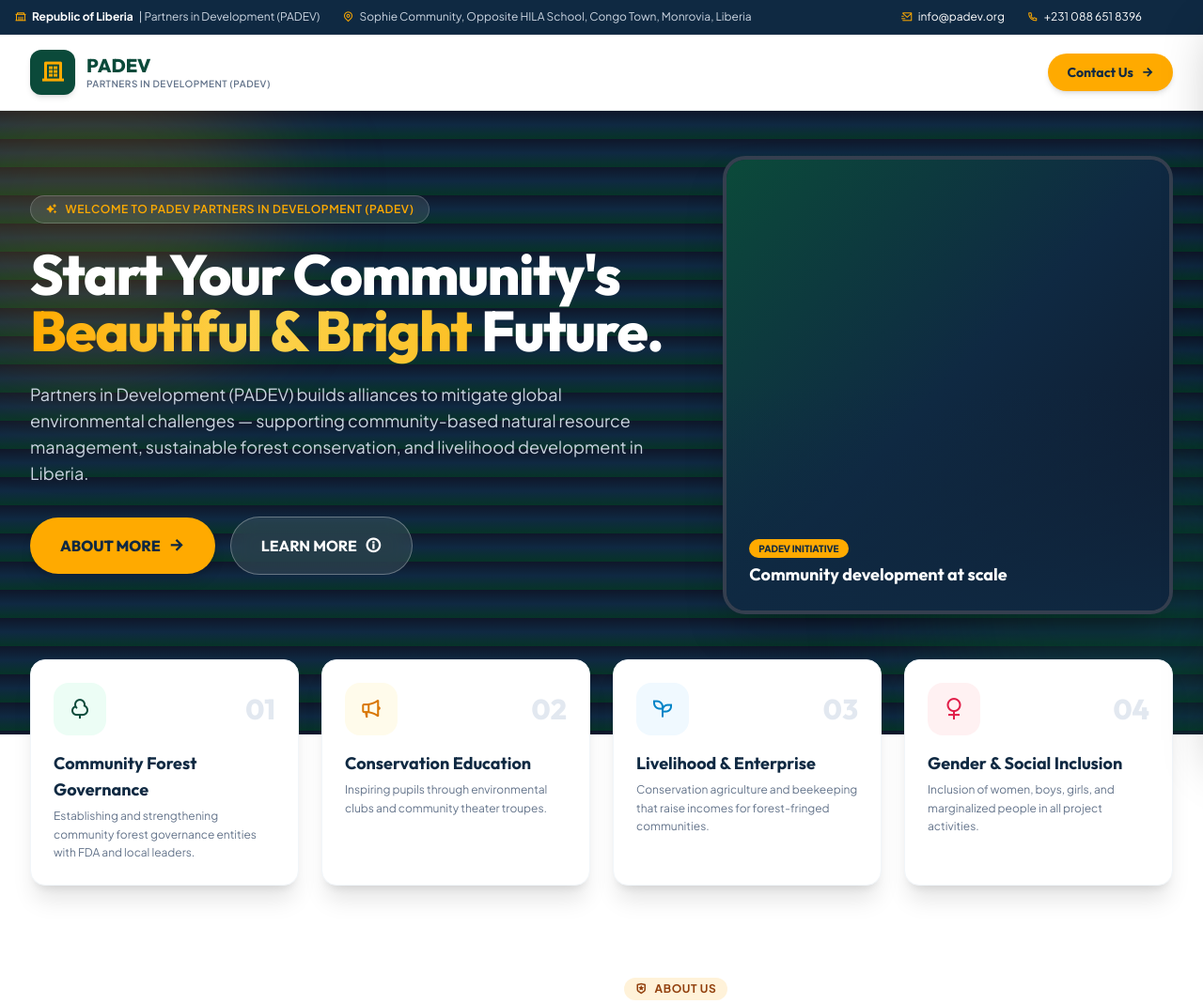
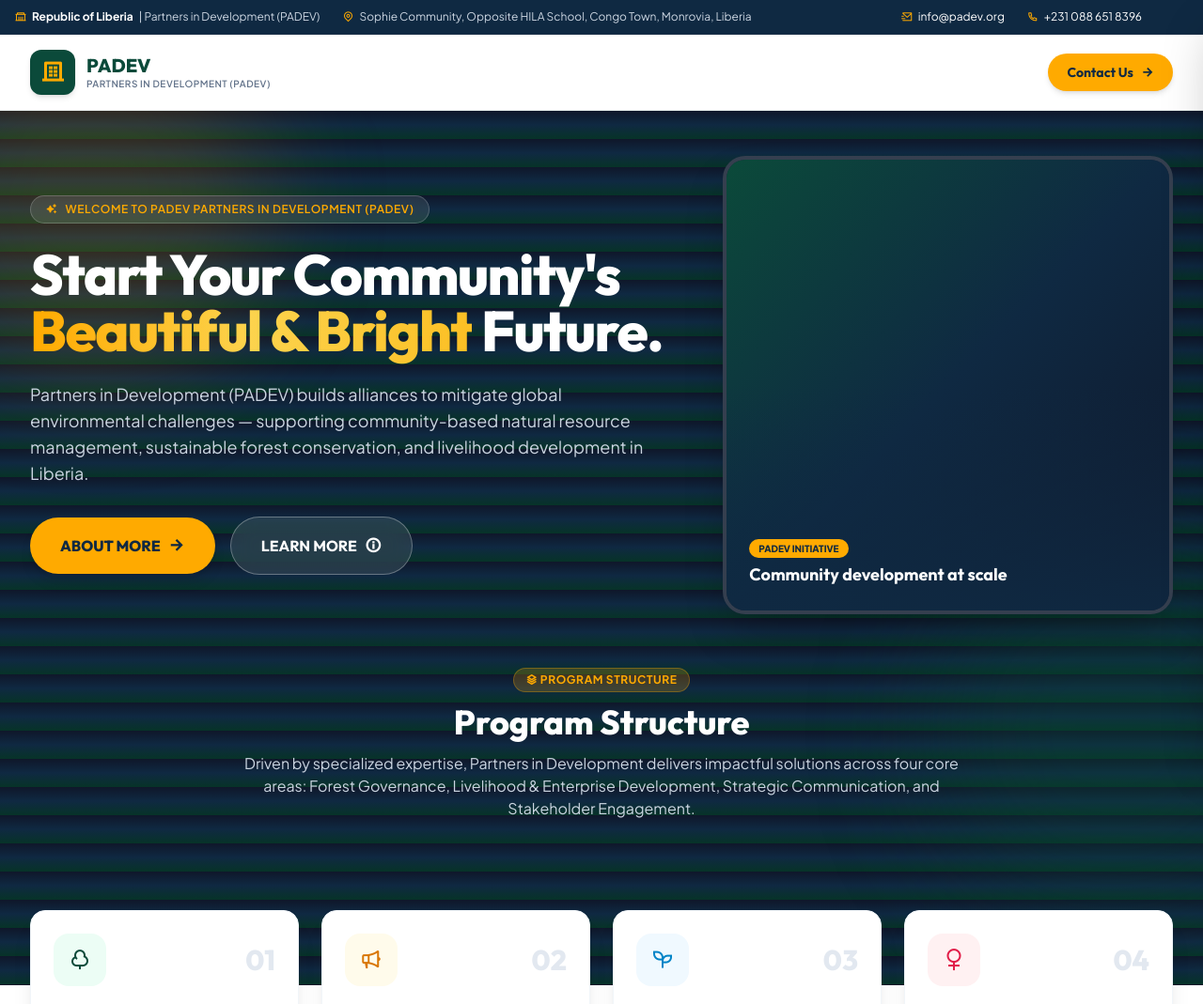
Before and after one commit to kingrichlue5-source/PADEV, a Django app: page / in a window 1280 px wide. Shown: the top 1069 px of the page at 94% size. Run offline with Django 5.2, Linux system fonts and the light colour scheme; data comes from the database, SQL or seed files in the repository; data that the repository does not hold is empty; some libraries are stand-ins or nearby versions.

Commit message:
add Program Structure section heading and show all programmes on homepage

```diff
--- a/core/views.py
+++ b/core/views.py
@@ -56,7 +56,9 @@ class HomeView(TemplateView):
         context['program_structure'] = structure_cards
         context['program_structure_cols'] = _structure_grid_cols(len(structure_cards))
 
-        context['programs'] = Program.objects.filter(is_featured=True)[:4]
+        # "Our Core Programmes" grid — every published programme (up to 6),
+        # with featured ones listed first if more than six exist
+        context['programs'] = Program.objects.order_by('-is_featured', '-created_at')[:6]
         context['projects'] = Project.objects.filter(is_featured=True)[:3]
         context['news_list'] = NewsUpdate.objects.all()[:3]
         context['success_stories'] = SuccessStory.objects.filter(is_featured=True)[:3]
--- a/templates/index.html
+++ b/templates/index.html
@@ -6,7 +6,7 @@
 {% block content %}
 
 <!-- HERO SECTION (EDUKA CONCEPT INSPIRED) -->
-<section class="relative {% if site_settings.hero_background_image %}bg-cover bg-center bg-no-repeat{% else %}bg-gradient-to-b from-slate-900 via-lacd-navy to-lacd-green-dark{% endif %} text-white pt-12 pb-32 overflow-hidden bg-grid-pattern"
+<section class="relative {% if site_settings.hero_background_image %}bg-cover bg-center bg-no-repeat{% else %}bg-gradient-to-b from-slate-900 via-lacd-navy to-lacd-green-dark{% endif %} text-white pt-12 {% if program_structure %}pb-44{% else %}pb-32{% endif %} overflow-hidden bg-grid-pattern"
          {% if site_settings.hero_background_image %}style="background-image: url('{{ site_settings.hero_background_image.url }}');"{% endif %}>
     <!-- Geometric Background Lights -->
     <div class="absolute -top-24 -left-24 w-96 h-96 bg-lacd-gold/15 rounded-full blur-3xl pointer-events-none"></div>
@@ -95,6 +95,21 @@
             </div>
 
         </div>
+
+        {% if program_structure %}
+        <!-- PROGRAM STRUCTURE HEADER — sits on the dark hero, directly above the floating cards -->
+        <div class="pt-14 text-center max-w-3xl mx-auto space-y-3 relative z-10">
+            <span class="inline-block px-3 py-1 rounded-full bg-lacd-gold/20 text-lacd-gold text-xs font-bold uppercase tracking-wider border border-lacd-gold/30">
+                <i class="ri-stack-line"></i> PROGRAM STRUCTURE
+            </span>
+            <h2 class="text-3xl sm:text-4xl font-heading font-extrabold text-white">
+                Program Structure
+            </h2>
+            <p class="text-slate-300 text-sm sm:text-base leading-relaxed">
+                Driven by specialized expertise, Partners in Development delivers impactful solutions across four core areas: Forest Governance, Livelihood &amp; Enterprise Development, Strategic Communication, and Stakeholder Engagement.
+            </p>
+        </div>
+        {% endif %}
     </div>
 </section>
 
```
Also changed, not shown: PADEV_CONTENT_GUIDE.md (+3 -3 lines).
